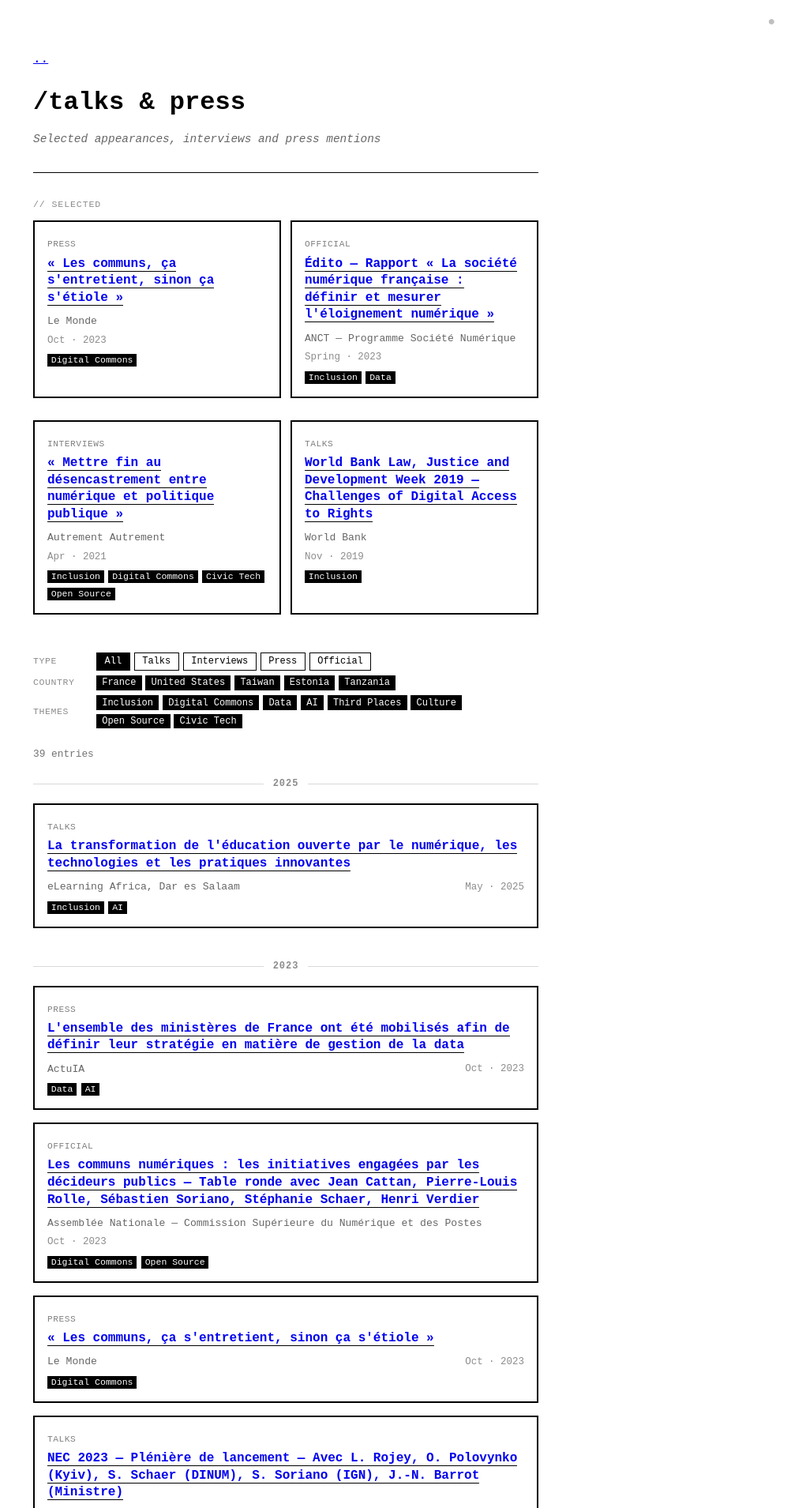
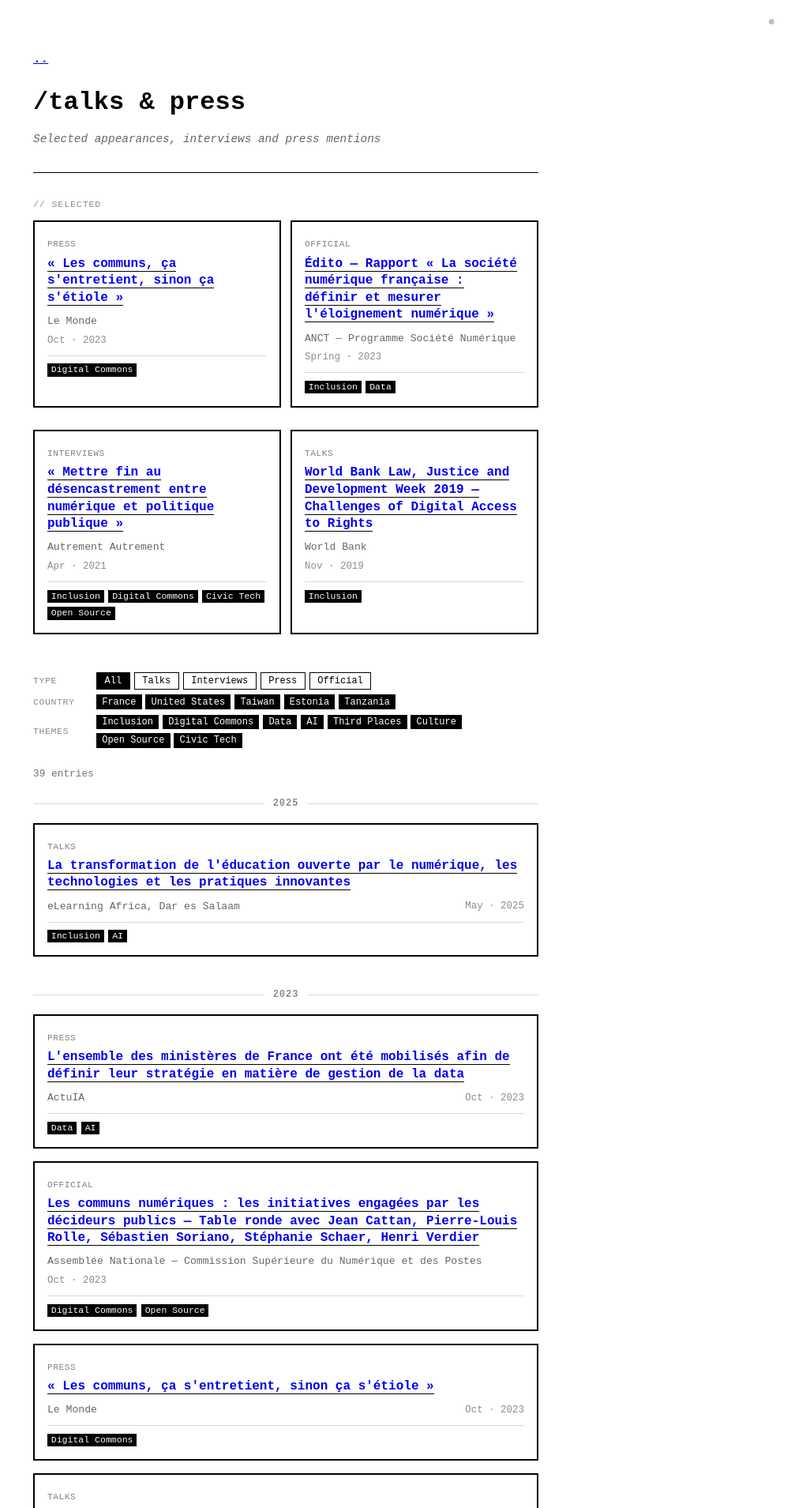
Before and after one commit to PLrolle/plrolle.github.io, a Jekyll site: the page built from talks.md, in a window 1280 px wide. Shown: the top 1909 px of the page at 79% size, without its empty margins (278-1280 px from the left). Built offline with Jekyll 4.4.1, drawn with Linux system fonts in a browser that asks for light colours.

Commit message:
Add separator between content and tags in links and talks entries
https://claude.ai/code/session_016X5NZqxTYQ8AbJZwpTqG24

```diff
--- a/_layouts/links.html
+++ b/_layouts/links.html
@@ -135,6 +135,7 @@
         .active-filter-chip.is-medium button { color: white; }
         .active-filter-chip.is-topic { background: white; color: black; }
         .active-filter-chip.is-topic button { color: black; }
+        .link-meta { border-top-color: rgba(255,255,255,0.2); }
       }
 
       /* ── Count ── */
@@ -261,6 +262,8 @@
         justify-content: space-between;
         align-items: center;
         margin-top: 0.75rem;
+        padding-top: 0.6rem;
+        border-top: 1px solid rgba(0,0,0,0.15);
         font-size: 0.8rem;
         flex-wrap: wrap;
         gap: 0.4rem;
--- a/_layouts/talks.html
+++ b/_layouts/talks.html
@@ -232,7 +232,9 @@
         display: flex;
         gap: 0.35rem;
         flex-wrap: wrap;
-        margin-top: 0.5rem;
+        margin-top: 0.6rem;
+        padding-top: 0.6rem;
+        border-top: 1px solid rgba(0,0,0,0.15);
       }
       .talk-theme {
         background: black;
@@ -296,6 +298,7 @@
         .talk-title a { border-bottom-color: white; }
         .talk-theme { background: white; color: black; }
         .no-results { border-color: white; }
+        .talk-themes { border-top-color: rgba(255,255,255,0.2); }
       }
     </style>
   </head>
```
